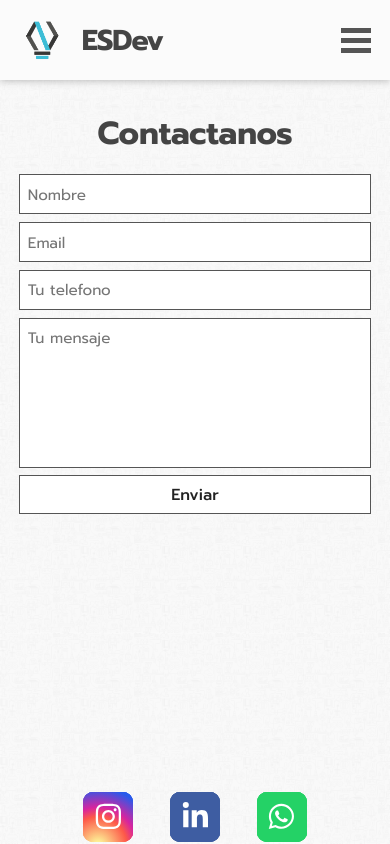
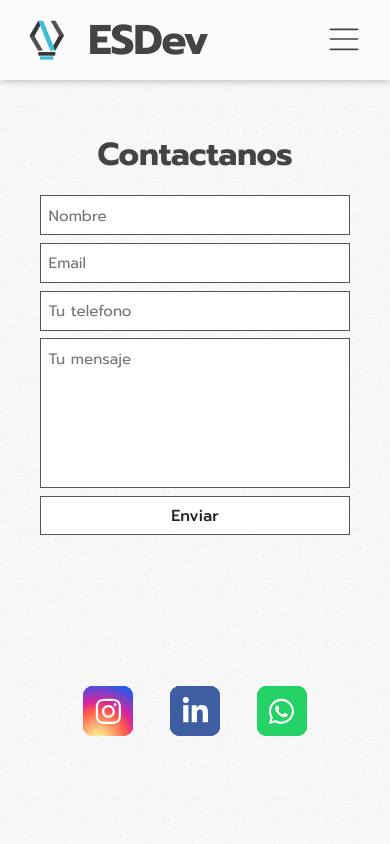
Before and after one commit to LeanArbelo22/esdev, a React (Create React App) app: page /contact in a window 390 px wide. Built offline with nearby package versions, Linux system fonts and the light colour scheme.

Commit message:
nuevo build, correccion responsive

```diff
--- a/src/Components/Contact/Contact.scss
+++ b/src/Components/Contact/Contact.scss
@@ -138,11 +138,13 @@
         @include tablet-mobile {
             flex: 1;
             width: 100%;
+            padding: 2em;
         }
 
         @include mobile {
             flex: 1;
             width: 100%;
+            padding: 2em;
             display: flex;
             align-items: center;
             justify-content: center;
@@ -179,7 +181,7 @@
                 display: flex;
                 justify-content: center;
                 position: relative;
-                bottom: 2.7em;
+                bottom: 10em;
             }
         }
 }
--- a/src/Components/Home/Home.scss
+++ b/src/Components/Home/Home.scss
@@ -127,36 +127,40 @@
 
             @include tablet-portatil {
                 h2 {
-                    font-size: 1.6em;
+                    font-size: 1.9em;
                     font-weight: 600;
                     color: #111;
+                }
+
+                img {
+                    width: 80%;
                 }
 
                 p {
                     width: 80%;
                     font-weight: 600;
-                    font-size: 1.05em;
+                    font-size: 1.6em;
                     color: #111;
                 }
             }
 
             @include mobile {
-                justify-content: space-around;
-                padding: 0.5em;
+                padding: 0;
 
                 img {
                     width: 100%;
                 }
 
                 h2 {
-                    margin-left: 0;
-                    align-self: center;
+                    margin-left: 25px;
+                    text-align: left;
                     color: #111;
                 }
 
                 p {
-                    width: 75%;
-                    font-size: 0.9em;
+                    text-align: left;
+                    width: 90%;
+                    font-size: 1.4em;
                     color: #111;
                 }
             }
@@ -206,8 +210,14 @@
     }
 
     .home-footer {
+        @include tablet-mobile {
+            &.open {
+                bottom: 35px;
+            }
+        }
+
         span {
-            @include mobile {
+            @include tablet-mobile {
                 font-size: 0.75em;
             }
         }
--- /dev/null
+++ b/src/Components/Navbar/Burguer/Burguer.jsx
@@ -0,0 +1,15 @@
+import React from 'react';
+import '../Navbar.scss';
+
+function Burguer({ isOpen, setIsOpen }) {
+
+  return (
+      <button className={`burguer ${isOpen && 'open'}`} onClick={() => setIsOpen(!isOpen)}>
+        <div></div>
+        <div></div>
+        <div></div>
+      </button>
+  )
+}
+
+export default Burguer;
--- a/src/Components/Navbar/Hamburguer/Hamburguer.jsx
+++ /dev/null
@@ -1,15 +0,0 @@
-import React from 'react';
-import '../Navbar.scss';
-
-function Hamburguer({ isOpen, setIsOpen }) {
-
-  return (
-    <div className={`hamburguer ${isOpen && 'open'}`} onClick={() => setIsOpen(!isOpen)}>
-        <div></div>
-        <div></div>
-        <div></div>
-    </div>
-  )
-}
-
-export default Hamburguer;
--- a/src/Components/Navbar/Navbar.jsx
+++ b/src/Components/Navbar/Navbar.jsx
@@ -3,7 +3,8 @@ import './Navbar.scss';
 import LogoImg from '../../assets/img/Logo-notext.png';
 import NavItems from './NavItems/NavItems';
 import Brand from './Brand/Brand';
-import Hamburguer from './Hamburguer/Hamburguer';
+import Burguer from './Burguer/Burguer';
+import { Link } from 'react-router-dom';
 
 function Navbar({ isOpen, setIsOpen }) {
   return (
@@ -11,10 +12,12 @@ function Navbar({ isOpen, setIsOpen }) {
         <div className='navbar-wrapper'>
             <div className='logo-container'>
                 <img src={LogoImg} alt="logo esdev" />
+              <Link to="/">
                 <Brand />
+              </Link>
             </div>
             <NavItems />
-            <Hamburguer isOpen={isOpen} setIsOpen={setIsOpen} />
+            <Burguer isOpen={isOpen} setIsOpen={setIsOpen} />
         </div>
     </div>
   )
--- a/src/Components/Navbar/Navbar.scss
+++ b/src/Components/Navbar/Navbar.scss
@@ -36,6 +36,7 @@
             display: flex;
             align-items: center;
 
+
                 img {
                     max-height: 110%; // 48px
                     margin-right: 0.5em;
@@ -56,6 +57,9 @@
                     }
                 }
 
+            a {
+                text-decoration: none;
+
                 h1 {
                     letter-spacing: -1px;
                     font-size: 2.6em;
@@ -64,11 +68,14 @@
                 }
             }
 
+        }
+
         .nav-items {
             flex: 1;
             height: 100%;
             display: flex;
             justify-content: space-around;
+            align-items: center;
 
             .item-container {
                 max-height: 100%;
@@ -110,39 +117,38 @@
             }
         }
 
-        .hamburguer {
+        .burguer {
+            flex-direction: column;
+            width: 3rem; // ?
+            height: 3rem; // ?
+            border: 0;
+            background: transparent;
+            gap: .65rem; // ?
+            transform: scale(0.8);
+            position: relative;
+            top: 7px;
+            cursor: pointer;
             display: none;
-            width: 30px;
-            cursor: pointer;
 
-            & div {
-                transition: all .4s ease;
+            & > div {
+                background: #444;
+                height: 2px; // ?
+                width: 100%;
+                border-radius: 5px;
+                transition: all .5s;
                 transform-origin: left;
-                margin: -1.5px;
-                padding: 0;
-                height: 5px;
-                width: 100%;
-                background-color: #555;
             }
 
-            &.open {
-                & div {
-                    margin: -2px;
-
-                    &:nth-child(1) {
+            &.open div:first-child {
                 transform: rotate(45deg);
             }
 
-                    &:nth-child(2) {
+            &.open div:nth-child(2) {
                 opacity: 0;
             }
 
-                    &:nth-child(3) {
+            &.open div:last-child {
                 transform: rotate(-45deg);
-                    }
-
-
-                }
             }
         }
     }
@@ -152,7 +158,7 @@
 .navbar {
 
     @include mobile {
-        padding: 0.4em;
+        padding: .4em;
     }
 
     @include tablet-mobile {
@@ -162,21 +168,21 @@
     .navbar-wrapper {
 
         @include mobile {
-            padding: 0 .8em;
+            padding: 0 1em;
         }
 
         .logo-container {
             img {
 
                 @include mobile {
-                    height: 70%;
+                    height: 75%;
                 }
             }
 
             h1 {
 
                 @include mobile {
-                    font-size: 1.8em;
+                    font-size: 1.9em;
                 }
             }
         }
@@ -207,16 +213,14 @@
             }
         }
 
-        .hamburguer {
+        .burguer {
 
             @include tablet-portatil {
                 display: flex;
-                flex-direction: column;
             }
 
             @include tablet-mobile {
                 display: flex;
-                flex-direction: column;
             }
         }
     }
--- a/src/Components/Products/Products.scss
+++ b/src/Components/Products/Products.scss
@@ -47,9 +47,9 @@
                 width: 100%;
                 display: block;
                 // opacity: 0.7;
-                border: 14px solid #3dbdd6;
+                border: 7px solid #3dbdd6;
                 transform: translateX(-50%) translateY(-50%) rotate(0deg);
-                animation: 2.5s 1 ease-in-out girar;
+                animation: 1.7s 1 ease-in-out girar;
             }
 
             h3:before {
@@ -59,7 +59,7 @@
 
             h3:after {
                 border-color: #00000000 #00000000 #3dbdd6 #3dbdd6;
-                box-shadow: 10px 10px 25px 5px #2e2e31cc;
+                box-shadow: 8px 8px 20px 0 #2e2e31cc;
             }
         }
 
@@ -77,6 +77,7 @@
             position: relative;
             top: 1em;
             width: 55%;
+            z-index: 1501;
         }
 
         .more-info {
@@ -84,10 +85,14 @@
             top: 2em;
             width: 100%;
             animation: 1.5s 1 ease-in-out aparecer;
+            z-index: 1500;
+            display: flex;
+            flex-direction: column;
 
             .inputs {
                 display: flex;
                 align-items: center;
+                width: 100%;
 
                 input {
                     width: 65%;
@@ -156,14 +161,14 @@
             flex: 1;
             align-items: center;
             justify-content: center;
-            gap: 0;
+            gap: 30;
         }
 
         @include tablet-mobile {
             flex: 1;
             align-items: center;
             justify-content: center;
-            gap: 0;
+            gap: 10;
         }
 
         .title {
@@ -179,55 +184,78 @@
 
             h3 {
                 @include tablet-desktop {
-                    font-size: 1.9em;
+                    font-size: 2.5em;
                     left: 50%;
                 }
 
                 @include tablet-mobile {
-                    font-size: 1.5em;
+                    font-size: 2em;
                     left: 50%;
                 }
 
                 @include mobile {
-                    font-size: 1em;
+                    font-size: 1.5em;
                 }
             }
         }
 
         .description {
+            @include mobile {
+                display: flex;
+                flex-direction: column;
+                align-items: center;
+            }
+
             p {
-                @include tablet-mobile {
-                    font-size: 0.8em;
+                @include tablet-desktop {
+                    font-size: 1.4em;
+                    margin: .5em 0;
                 }
 
                 @include mobile {
-                    font-size: 0.7em;
+                    font-size: 1em;
+                    width: 88%;
+                    font-weight: 500;
+                    line-height: 1.3em;
+                    text-align: center;
                 }
             }
         }
 
         button {
             @include tablet-mobile {
-                top: 1.5em;
-                font-size: 0.65em;
+                margin: 1.4em 0;
+                font-size: 0.8em;
+                transform: scale(1.03);
+            }
+
+            @include tablet-desktop {
+                margin: 1em 0;
+                font-size: 1em;
             }
         }
 
         .more-info {
-            top: 0.8em;
+            @include mobile {
+                align-items: center;
+            }
 
             span {
                 @include tablet-mobile {
-                    font-size: 0.55em;
+                    font-size: 0.8em;
+                    margin-bottom: 0.9em;
                 }
             }
 
             .inputs {
                 @include mobile {
+                    width: 90%;
+
                     input {
-                        width: 70%;
-                        font-size: 0.6em;
-                        padding: 0.1em 0.7em;
+                        width: 100%;
+                        height: 2.7em;
+                        font-size: 0.7em;
+                        padding: 0.2em 0.7em;
                         border: 2px solid #ccc;
                         background-color: #fff;
                     }
--- a/src/Components/Services/Services.scss
+++ b/src/Components/Services/Services.scss
@@ -7,6 +7,10 @@
     display: flex;
     align-items: center;
     justify-content: center;
+
+    @include mobile {
+        align-items: unset;
+    }
 
     .first {
         display: grid;
@@ -34,8 +38,8 @@
             justify-content: center;
             text-align: center;
             border-radius: 1em;
-            border-left: 5px solid #3dbdd6;
-            border-right: 5px solid #3dbdd6;
+            border-top: 4px solid #3dbdd6;
+            border-bottom: 4px solid #3dbdd6;
             padding: 1.5em 1.5em;
             position: relative;
 
@@ -44,23 +48,23 @@
             }
 
             &:nth-child(2) {
+                animation: 1.3s 1 ease-in-out aparecer;
+            }
+
+            &:nth-child(3) {
                 animation: 1.6s 1 ease-in-out aparecer;
             }
 
-            &:nth-child(3) {
-                animation: 2.4s 1 ease-in-out aparecer;
-            }
-
             &:nth-child(4) {
-                animation: 3s 1 ease-in-out aparecer;
+                animation: 1.9s 1 ease-in-out aparecer;
             }
 
             &:nth-child(5) {
-                animation: 3.5s 1 ease-in-out aparecer;
+                animation: 2.1s 1 ease-in-out aparecer;
             }
 
             &:nth-child(6) {
-                animation: 4s 1 ease-in-out aparecer;
+                animation: 2.4s 1 ease-in-out aparecer;
             }
 
 
@@ -76,15 +80,15 @@
         @include mobile {
             grid-template-columns: 1fr;
             grid-template-rows: repeat(6, 1fr);
-            grid-gap: 0.4em;
+            grid-gap: 1em;
 
             & > div {
                 height: 5em;
                 padding: 2em;
-                border-left: none;
-                border-right: none;
-                border-top: 5px solid #3dbdd6;
-                border-bottom: 5px solid #3dbdd6;
+                border-left: 4px solid #3dbdd6;;
+                border-right: 4px solid #3dbdd6;;
+                border-top: none;
+                border-bottom: none;
 
                 h3 {
                     font-size: 100%;
--- a/src/Components/SocialNetworks/SocialNetwork.scss
+++ b/src/Components/SocialNetworks/SocialNetwork.scss
@@ -1,3 +1,5 @@
+@import '../../index.scss';
+
 .icons {
     position: relative;
     margin: 0;
@@ -83,53 +85,37 @@
     }
 }
 
+@include mobile {
+    .icons {
+        li {
+            &:hover {
+            span {
+                &:nth-child(5) {
+                    transform: translate(0, -30px);
+                    opacity: 1;
+                }
 
+                &:nth-child(4) {
+                    transform: translate(0, -20px);
+                    opacity: .8;
+                }
 
+                &:nth-child(3) {
+                    transform: translate(0, -10px);
+                    opacity: .6;
+                }
 
+                &:nth-child(2) {
+                    transform: translate(0, -5px);
+                    opacity: .4;
+                }
 
-
-
-
-
-
-
-
-
-
-
-
-
-
-/* .icons {
-    width: 100%;
-    display: flex;
-    flex-direction: row;
-    flex-wrap: wrap;
-    align-items: center;
-    justify-content: center;
-
-    a {
-        color: #333;
-        text-decoration: none;
-        margin: 0 1.2em;
-
-        svg {
-            font-size: 2.4em;
+                &:nth-child(1) {
+                    transform: translate(0, 0);
+                    opacity: .2;
+                }
+            }
         }
-
-        &:first-child {
-            color: #24da66;
-        }
-
-        &:nth-child(2) {
-            color: #fd5949; */
-/* background: -webkit-radial-gradient(circle at 30% 107%, #fdf497 5%, #fd5949 45%, #d6249f 60%, #285AEB 90%);
-            background-clip: text;
-            -webkit-background-clip: text; */
-/*         }
-
-        &:last-child {
-            color: #0e76a8;
         }
     }
-} */
+}
--- a/src/index.scss
+++ b/src/index.scss
@@ -80,7 +80,7 @@
     @include tablet-mobile {
         height: calc(100vh - 80px);
         //max-height: 120vh;
-        padding: 1.2em;
+        padding: 0.5em;
     }
   }
 
```
Also changed, not shown: 15 other files (tests, documents, lock files or other folders). Lines whose indentation alone changed are shown as unchanged.
